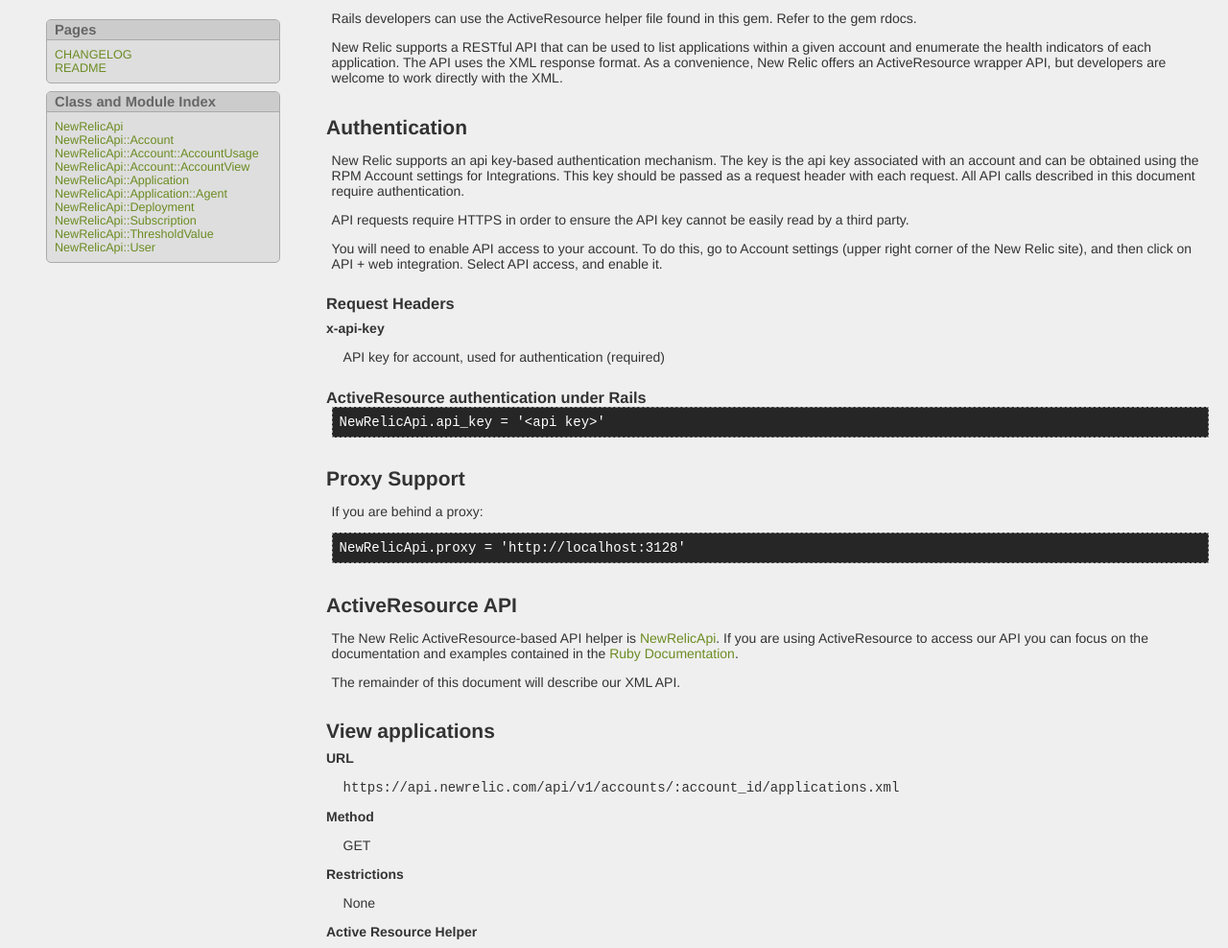
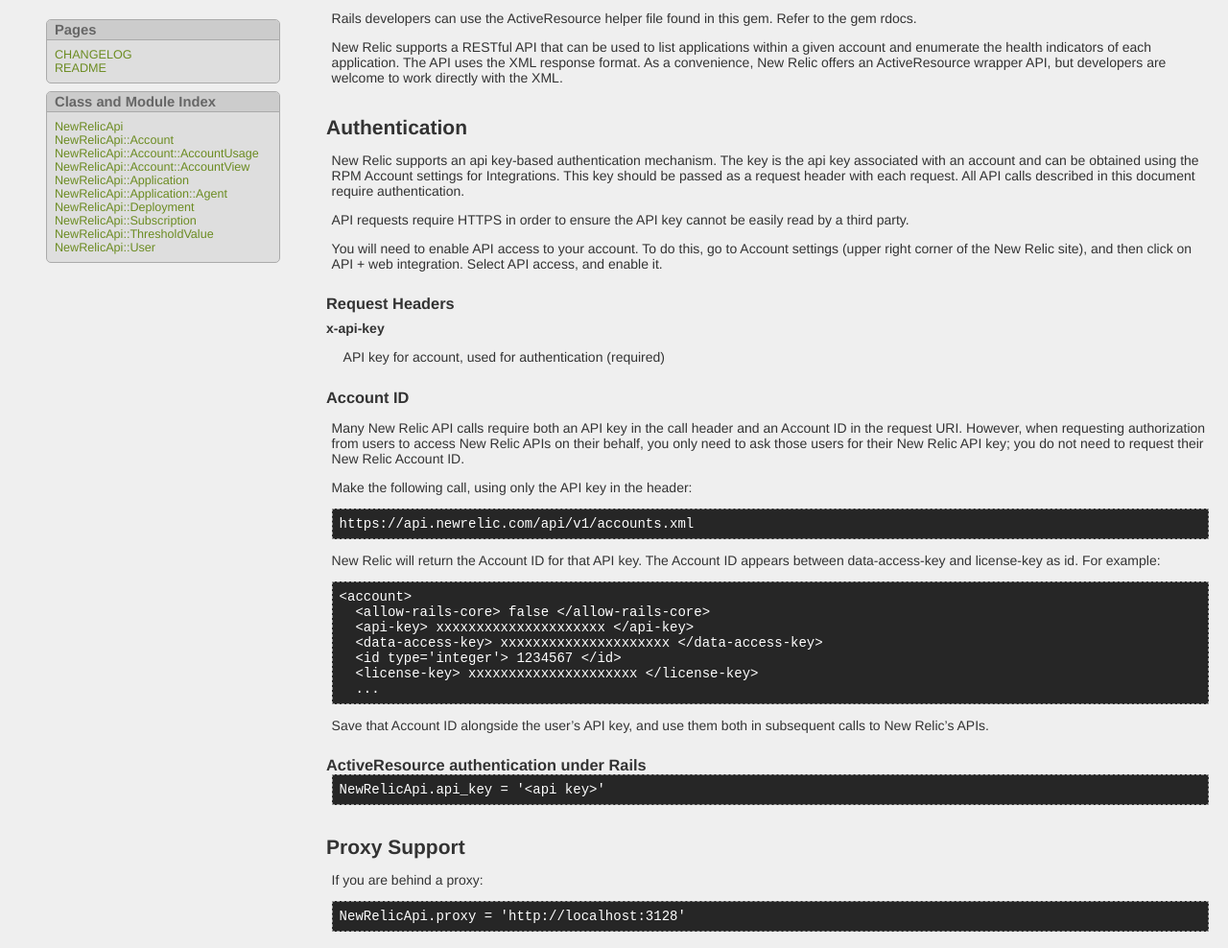
Before and after one commit to newrelic/newrelic_api, a plain HTML site: page README_rdoc.html in a window 1280 px wide. Shown: the part 109-1097 px from the top of the page at 96% size. Drawn offline with Linux system fonts and the light colour scheme.

Commit message:
Account API edit

```diff
--- a/README_rdoc.html
+++ b/README_rdoc.html
@@ -123,6 +123,32 @@
 <dd>
 <p>API key for account, used for authentication (required)</p>
 </dd></dl>
+
+<h3 id="label-Account+ID">Account ID</h3>
+
+<p>Many New Relic API calls require both an API key in the call header and an
+Account ID in the request URI. However, when requesting authorization from
+users to access New Relic APIs on their behalf, you only need to ask those
+users for their New Relic API key; you do not need to request their New
+Relic Account ID.</p>
+
+<p>Make the following call, using only the API key in the header:</p>
+
+<pre>https://api.newrelic.com/api/v1/accounts.xml</pre>
+
+<p>New Relic will return the Account ID for that API key. The Account ID
+appears between data-access-key and license-key as id. For example:</p>
+
+<pre>&lt;account&gt;
+  &lt;allow-rails-core&gt; false &lt;/allow-rails-core&gt;
+  &lt;api-key&gt; xxxxxxxxxxxxxxxxxxxxx &lt;/api-key&gt;
+  &lt;data-access-key&gt; xxxxxxxxxxxxxxxxxxxxx &lt;/data-access-key&gt;
+  &lt;id type='integer'&gt; 1234567 &lt;/id&gt;
+  &lt;license-key&gt; xxxxxxxxxxxxxxxxxxxxx &lt;/license-key&gt;
+  ...</pre>
+
+<p>Save that Account ID alongside the user’s API key, and use them both in
+subsequent calls to New Relic’s APIs.</p>
 
 <h3 id="label-ActiveResource+authentication+under+Rails">ActiveResource authentication under Rails</h3>
 
```
Also changed, not shown: index.html (+26 -0 lines), table_of_contents.html (+1 -0 lines), 3 other files.
